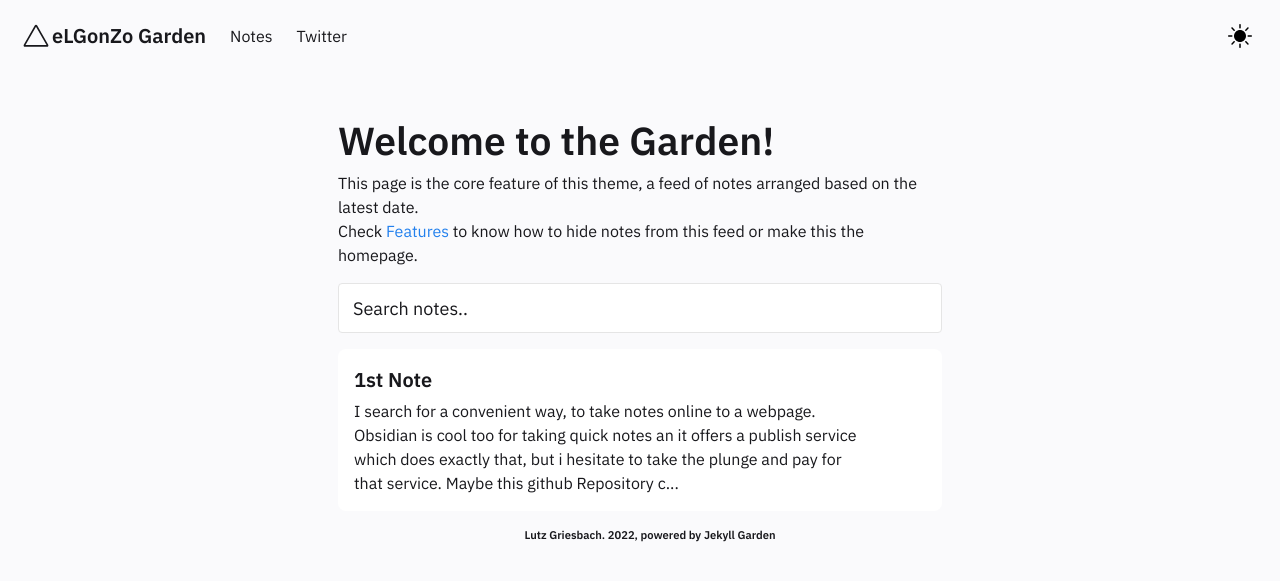
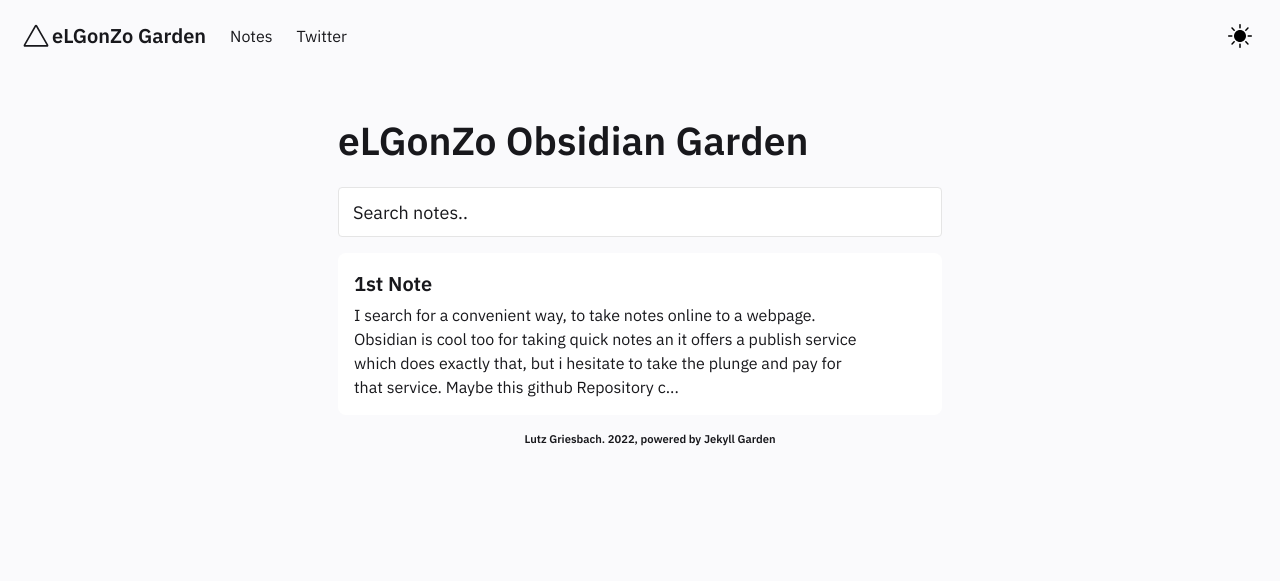
Before and after one commit to elgonzode/elgonzode.github.io-old, a Jekyll site: the page built from pages/notes.md, in a window 1280 px wide. Shown: the top 581 px of the page. Built offline with Jekyll 4.4.1, drawn with Linux system fonts in a browser that asks for light colours.

Commit message:
Update FeedContent.html

```diff
--- a/_includes/FeedContent.html
+++ b/_includes/FeedContent.html
@@ -1,8 +1,6 @@
 <div class="block">
-    <h1>Welcome to the Garden!</h1>
+    <h1>eLGonZo Obsidian Garden</h1>
 
-    This page is the core feature of this theme, a feed of notes arranged based on the latest date. </br>
-    Check <a href="../posts/features" style="color:var(--link);">Features</a> to know how to hide notes from this feed or make this the homepage.
 
 
     </div>
```
